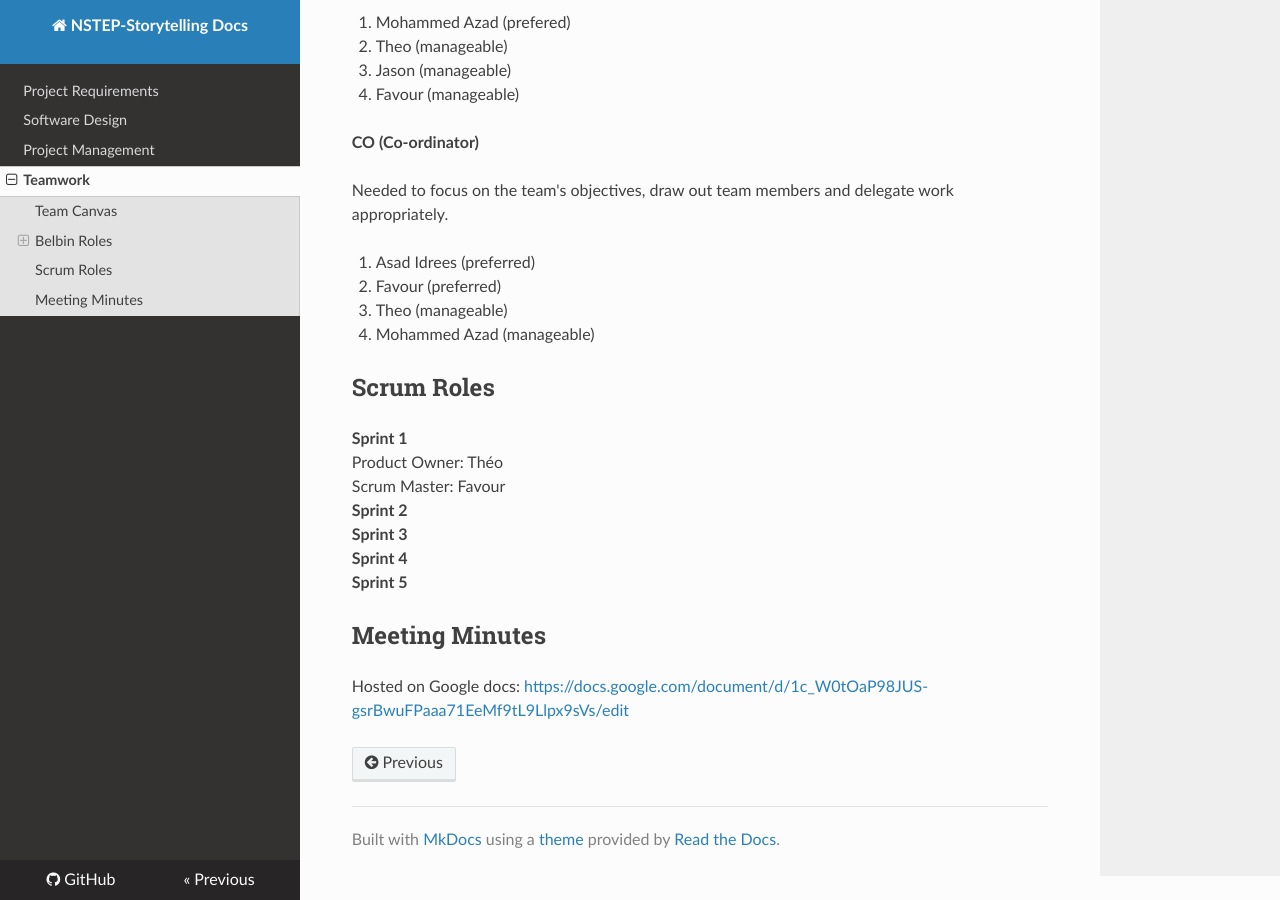
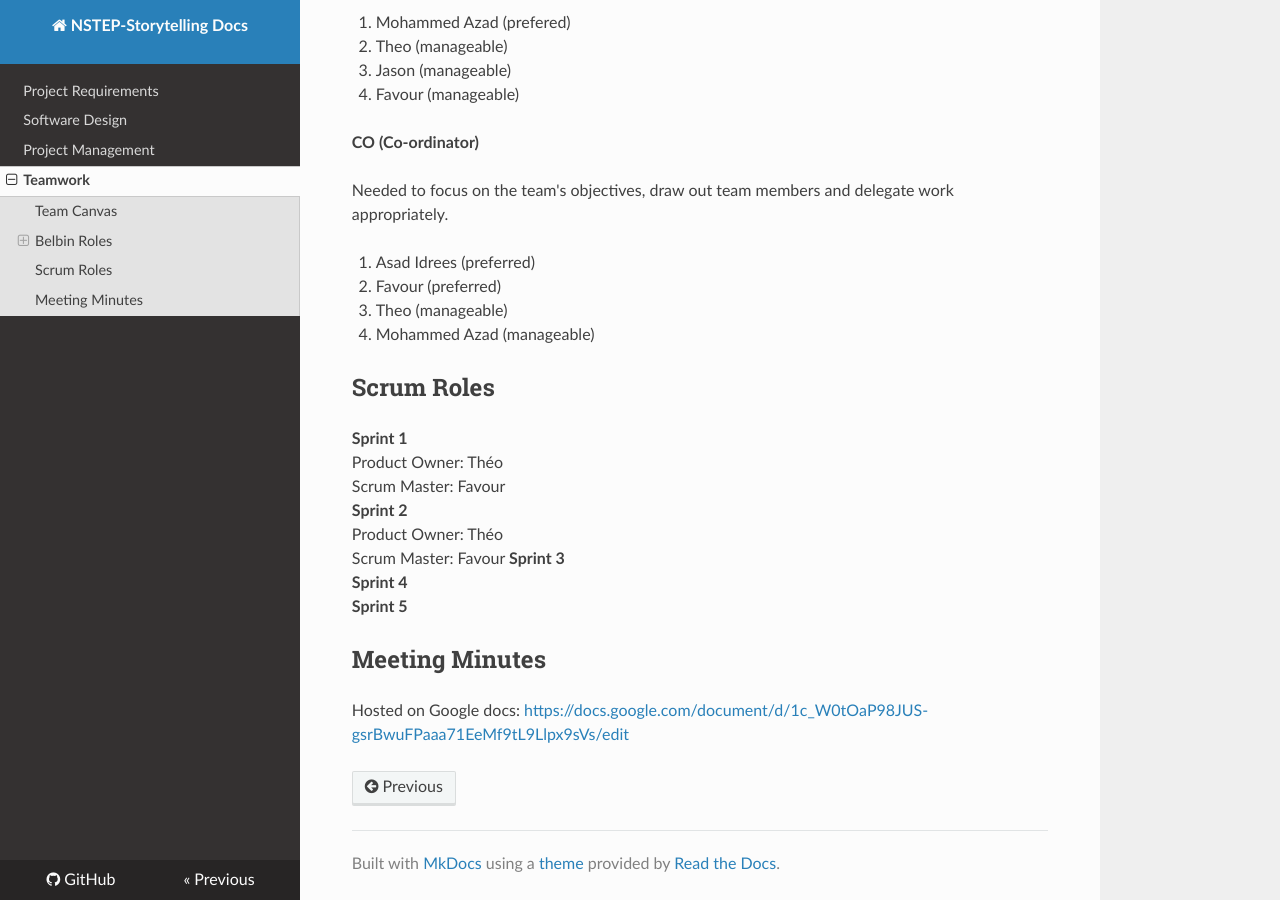
Before and after one commit to UAlberta-CMPUT401/nstep-storytelling, an MkDocs documentation site: the page built from docs/teamwork.md, in a window 1280 px wide and 900 px high, scrolled down 2849 px. Built offline with MkDocs 1.6.1, drawn with Linux system fonts in a browser that asks for light colours; nearby versions of some CDN libraries.

Commit message:
Update teamwork.md

```diff
--- a/docs/teamwork.md
+++ b/docs/teamwork.md
@@ -110,6 +110,8 @@ Needed to focus on the team's objectives, draw out team members and delegate wor
 Product Owner: Théo
 Scrum Master: Favour
 **Sprint 2**
+Product Owner: Théo
+Scrum Master: Favour
 **Sprint 3**
 **Sprint 4**
 **Sprint 5**
```
